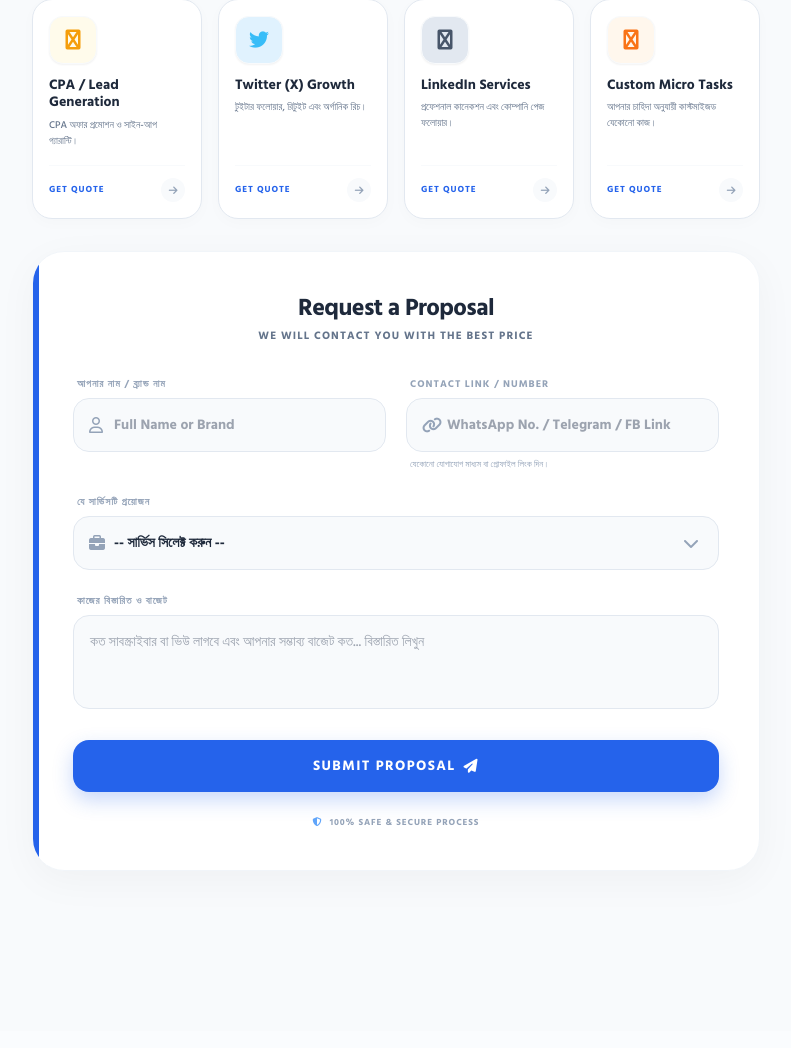
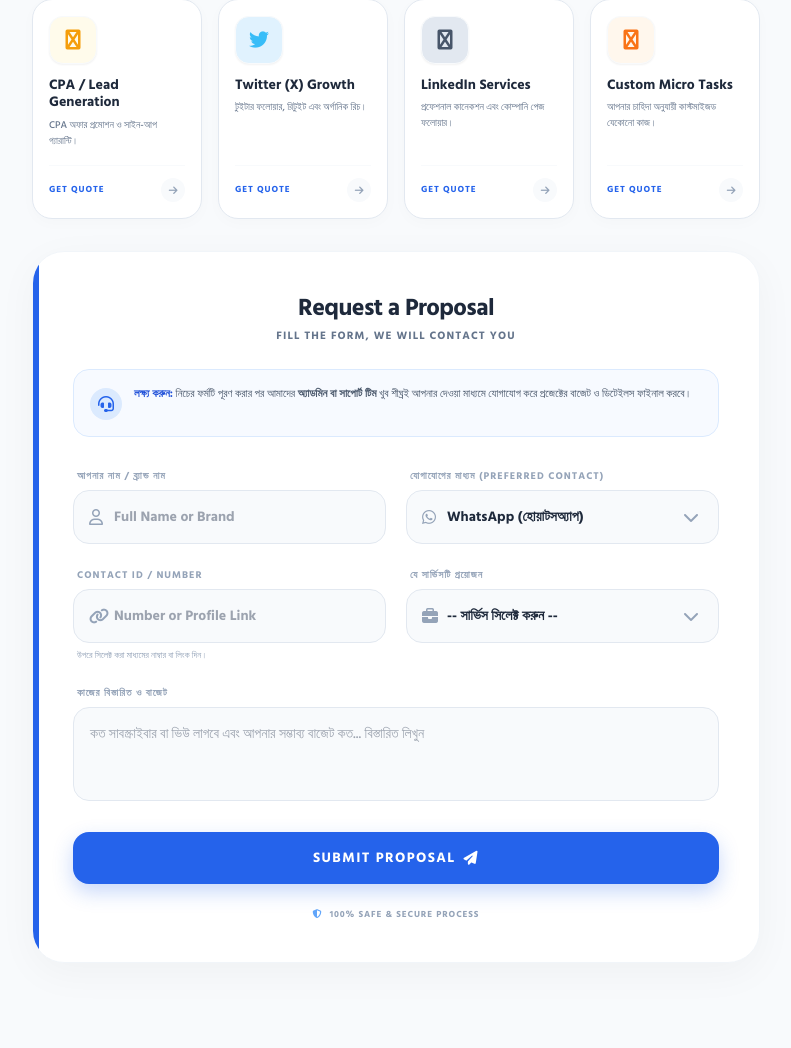
Before and after one commit to siamntosorif/easybk, a Flask app: page /hire-us in a window 1280 px wide. Shown: the part 1593-2641 px from the top of the page, without its empty margins (244-1035 px from the left). Before the commit the page ends 2450 px from the top, so only its background shows below. Run offline with Flask 3, Linux system fonts and the light colour scheme; data that the repository does not hold is empty; some libraries are stand-ins or nearby versions.

Commit message:
Update hire_us.html

```diff
--- a/templates/hire_us.html
+++ b/templates/hire_us.html
@@ -137,18 +137,31 @@
     <!-- ==========================================
          4. HIRE US FORM (Call to Action)
     ========================================== -->
+   <!-- ==========================================
+         3. HIRE US FORM (Call to Action)
+    ========================================== -->
     <div id="hireForm" class="bg-white p-6 sm:p-10 rounded-[32px] shadow-[0_10px_40px_rgba(0,0,0,0.04)] border border-slate-100 relative overflow-hidden mt-8">
         <div class="absolute left-0 top-0 bottom-0 w-1.5 bg-blue-600"></div>
 
-        <div class="text-center mb-8">
+        <div class="text-center mb-6">
             <h2 class="text-2xl font-black text-slate-800 tracking-tight">Request a Proposal</h2>
-            <p class="text-[11px] text-slate-500 font-bold uppercase tracking-widest mt-1">We will contact you with the best price</p>
+            <p class="text-[11px] text-slate-500 font-bold uppercase tracking-widest mt-1">Fill the form, we will contact you</p>
+        </div>
+
+        <!-- ⚠️ Warning Notice for Client -->
+        <div class="bg-blue-50/50 border border-blue-100 p-4 rounded-2xl mb-8 flex items-start gap-3">
+            <div class="h-8 w-8 bg-blue-100 text-blue-600 rounded-full flex items-center justify-center flex-shrink-0 mt-0.5">
+                <i class="fa-solid fa-headset"></i>
+            </div>
+            <p class="text-[11px] text-slate-600 font-medium leading-relaxed">
+                <b class="text-blue-700">লক্ষ্য করুন:</b> নিচের ফর্মটি পূরণ করার পর আমাদের <b>অ্যাডমিন বা সাপোর্ট টিম</b> খুব শীঘ্রই আপনার দেওয়া মাধ্যমে যোগাযোগ করে প্রজেক্টের বাজেট ও ডিটেইলস ফাইনাল করবে।
+            </p>
         </div>
 
         <form method="POST" action="/hire-us" class="space-y-6" onsubmit="showLoadingBtn()">
 
+            <!-- Row 1: Name & Contact Method -->
             <div class="grid sm:grid-cols-2 gap-5">
-                <!-- Name -->
                 <div>
                     <label class="block text-[10px] font-black text-slate-400 uppercase tracking-widest mb-1.5 ml-1">আপনার নাম / ব্র্যান্ড নাম</label>
                     <div class="relative">
@@ -156,18 +169,33 @@
                         <input type="text" name="name" required placeholder="Full Name or Brand" class="input-premium w-full pl-10 p-4 rounded-[16px] text-sm font-bold text-slate-800">
                     </div>
                 </div>
-                <!-- Contact Link/Number -->
+
                 <div>
-                    <label class="block text-[10px] font-black text-slate-400 uppercase tracking-widest mb-1.5 ml-1">Contact Link / Number</label>
+                    <label class="block text-[10px] font-black text-slate-400 uppercase tracking-widest mb-1.5 ml-1">যোগাযোগের মাধ্যম (Preferred Contact)</label>
                     <div class="relative">
-                        <div class="absolute inset-y-0 left-0 pl-4 flex items-center pointer-events-none text-slate-400"><i class="fa-solid fa-link"></i></div>
-                        <input type="text" name="phone" required placeholder="WhatsApp No. / Telegram / FB Link" class="input-premium w-full pl-10 p-4 rounded-[16px] text-sm font-bold text-slate-800">
+                        <div class="absolute inset-y-0 left-0 pl-4 flex items-center pointer-events-none text-slate-400"><i class="fa-brands fa-whatsapp"></i></div>
+                        <select name="contact_method" required class="input-premium w-full pl-10 p-4 rounded-[16px] text-sm font-bold text-slate-800 appearance-none">
+                            <option value="WhatsApp">WhatsApp (হোয়াটসঅ্যাপ)</option>
+                            <option value="Telegram">Telegram (টেলিগ্রাম)</option>
+                            <option value="Direct Call">Direct Phone Call (সরাসরি কল)</option>
+                            <option value="Facebook">Facebook Inbox</option>
+                        </select>
+                        <i class="fa-solid fa-chevron-down absolute right-5 top-1/2 transform -translate-y-1/2 text-slate-400 pointer-events-none"></i>
                     </div>
-                    <p class="text-[9px] text-slate-400 mt-1.5 ml-1 font-medium">যেকোনো যোগাযোগ মাধ্যম বা প্রোফাইল লিংক দিন।</p>
                 </div>
             </div>
 
-            <!-- Service Selection -->
+            <!-- Row 2: ID/Number & Service -->
+            <div class="grid sm:grid-cols-2 gap-5">
+                <div>
+                    <label class="block text-[10px] font-black text-slate-400 uppercase tracking-widest mb-1.5 ml-1">Contact ID / Number</label>
+                    <div class="relative">
+                        <div class="absolute inset-y-0 left-0 pl-4 flex items-center pointer-events-none text-slate-400"><i class="fa-solid fa-link"></i></div>
+                        <input type="text" name="phone" required placeholder="Number or Profile Link" class="input-premium w-full pl-10 p-4 rounded-[16px] text-sm font-bold text-slate-800">
+                    </div>
+                    <p class="text-[9px] text-slate-400 mt-1.5 ml-1 font-medium">উপরে সিলেক্ট করা মাধ্যমের নাম্বার বা লিংক দিন।</p>
+                </div>
+
                 <div>
                     <label class="block text-[10px] font-black text-slate-400 uppercase tracking-widest mb-1.5 ml-1">যে সার্ভিসটি প্রয়োজন</label>
                     <div class="relative">
@@ -180,6 +208,7 @@
                             <option value="Custom Task Requirement">Custom Request / অন্যান্য (Other)</option>
                         </select>
                         <i class="fa-solid fa-chevron-down absolute right-5 top-1/2 transform -translate-y-1/2 text-slate-400 pointer-events-none"></i>
+                    </div>
                 </div>
             </div>
 
@@ -199,6 +228,7 @@
         </form>
     </div>
 
+
 </div>
 
 <script>
```
Lines whose indentation alone changed are shown as unchanged.
